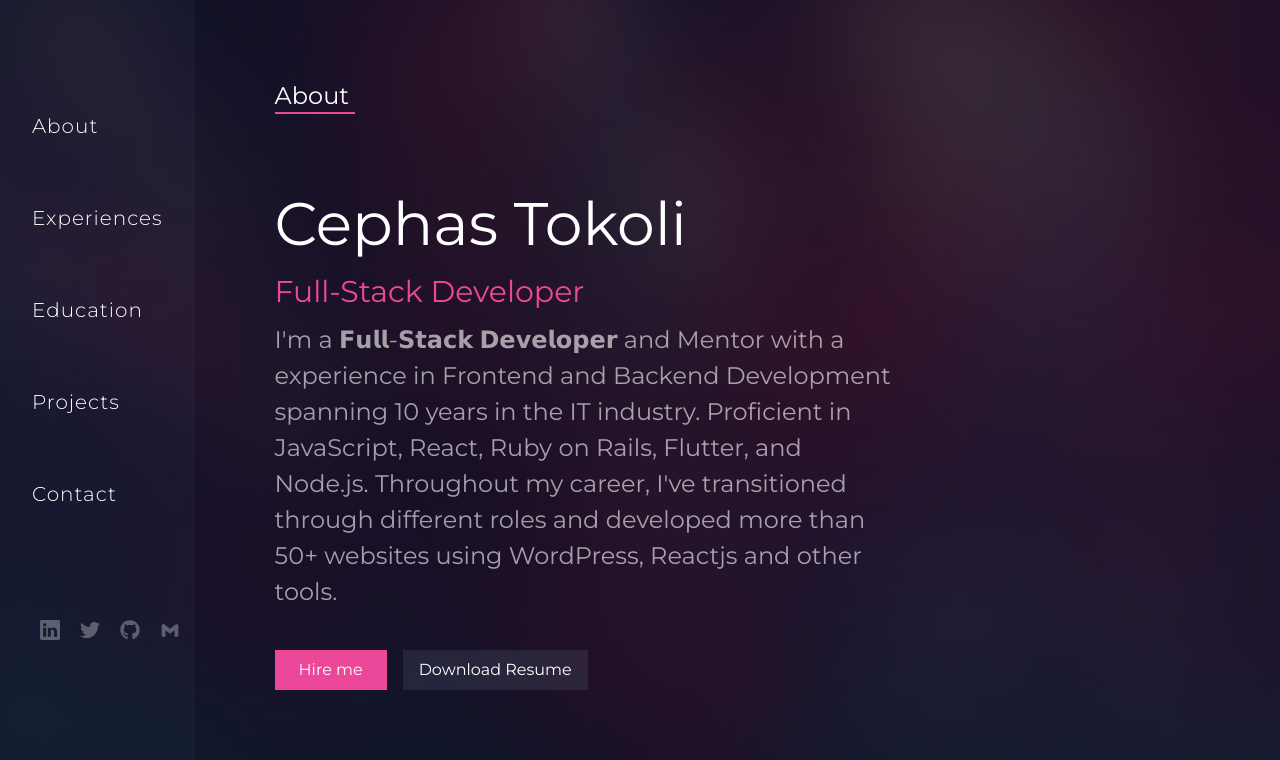
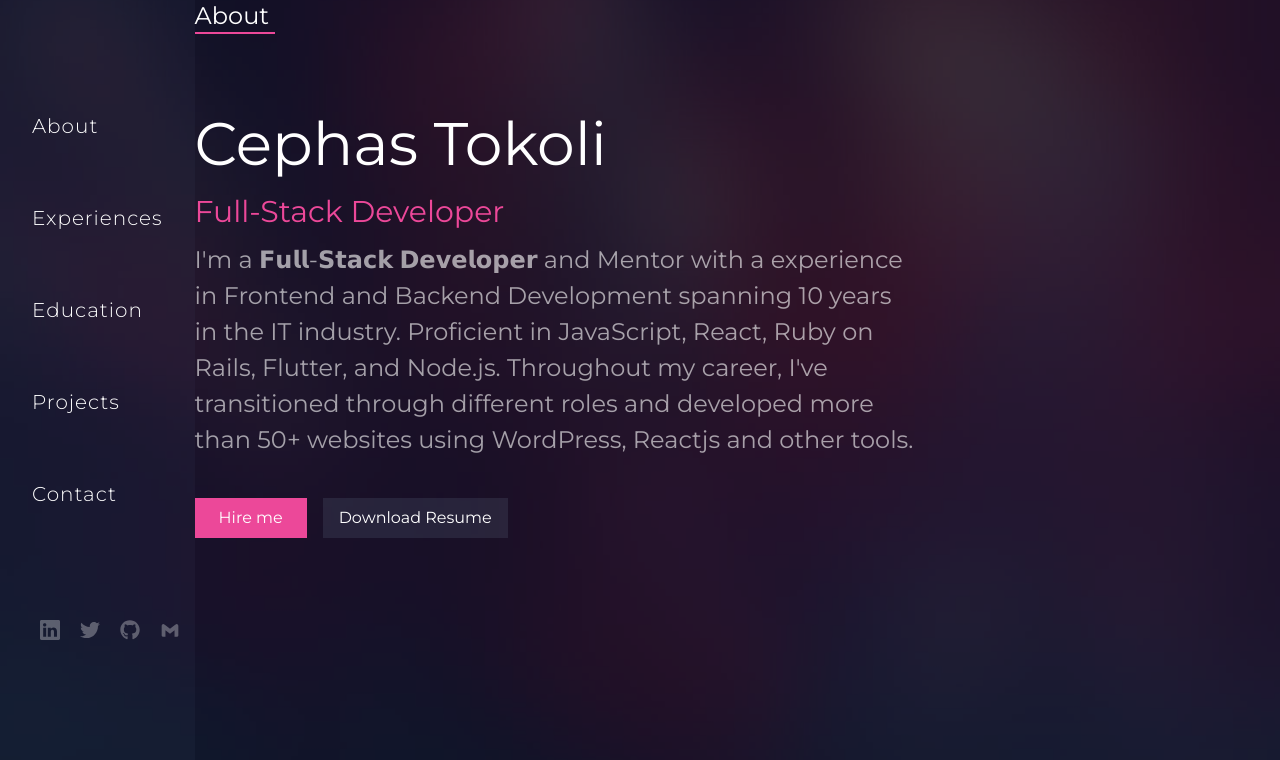
Before and after one commit to ctokoli/my_portfolio, a React (Vite) app: page / in a window 1280 px wide. Shown: the top 760 px of the page. Built offline with nearby package versions, Linux system fonts and the light colour scheme.

Commit message:
Update aboutComponent.jsx

```diff
--- a/src/components/aboutComponent.jsx
+++ b/src/components/aboutComponent.jsx
@@ -1,8 +1,8 @@
 const AboutComponent = () => {
     return (
-        <div className="p-20">
-            <div className="w-20 ">
-                <h1 className="text-2xl border-pink-500 border-b-2 ">About</h1>
+        <div className="p-24">
+            <div className="w-20">
+                <h1 className="text-2xl border-pink-500 border-b-2">About</h1>
             </div>
             <h1 className=" text-6xl mt-20">Cephas Tokoli</h1>
             <h2 className="mt-5 text-3xl text-pink-500">Full-Stack Developer</h2>
```
